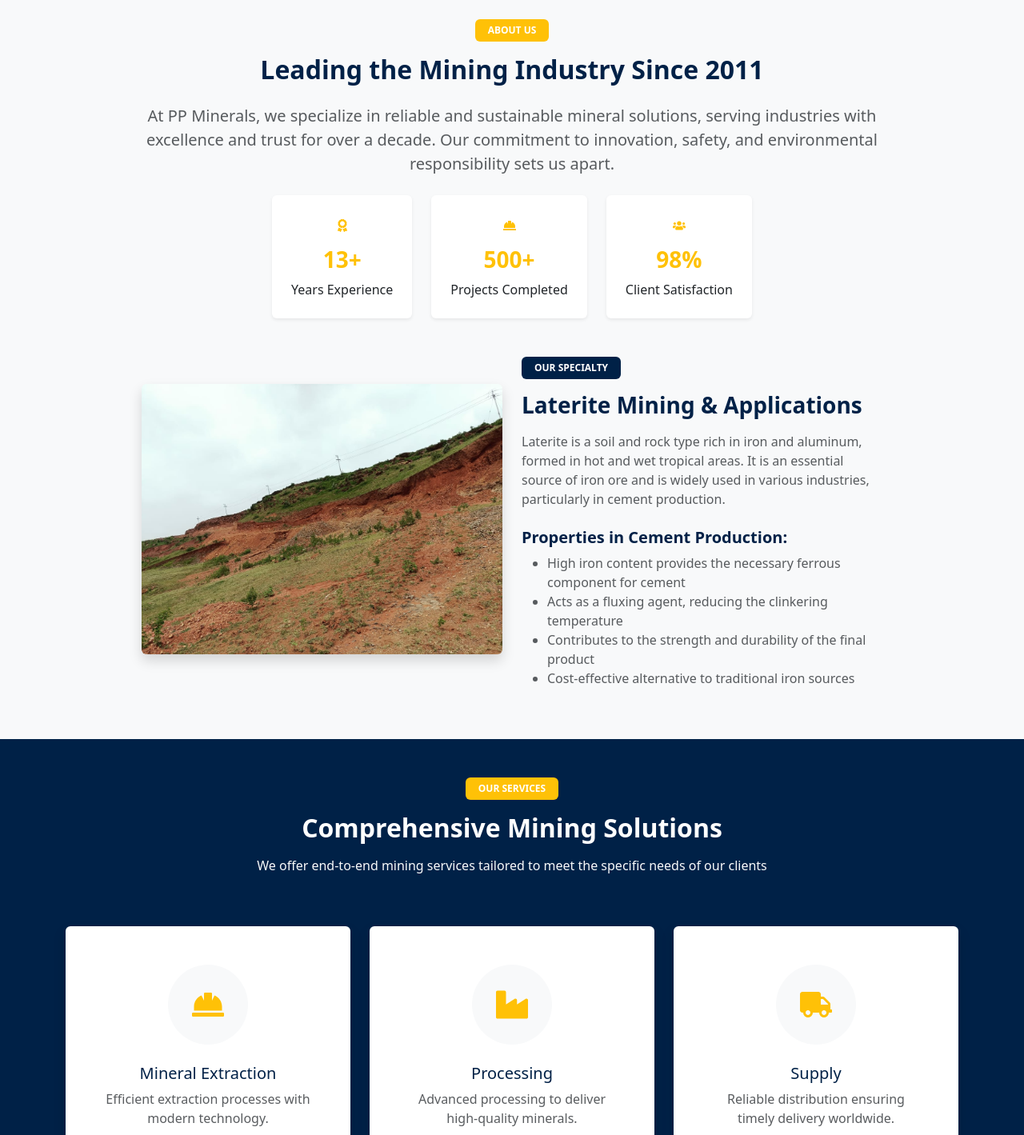
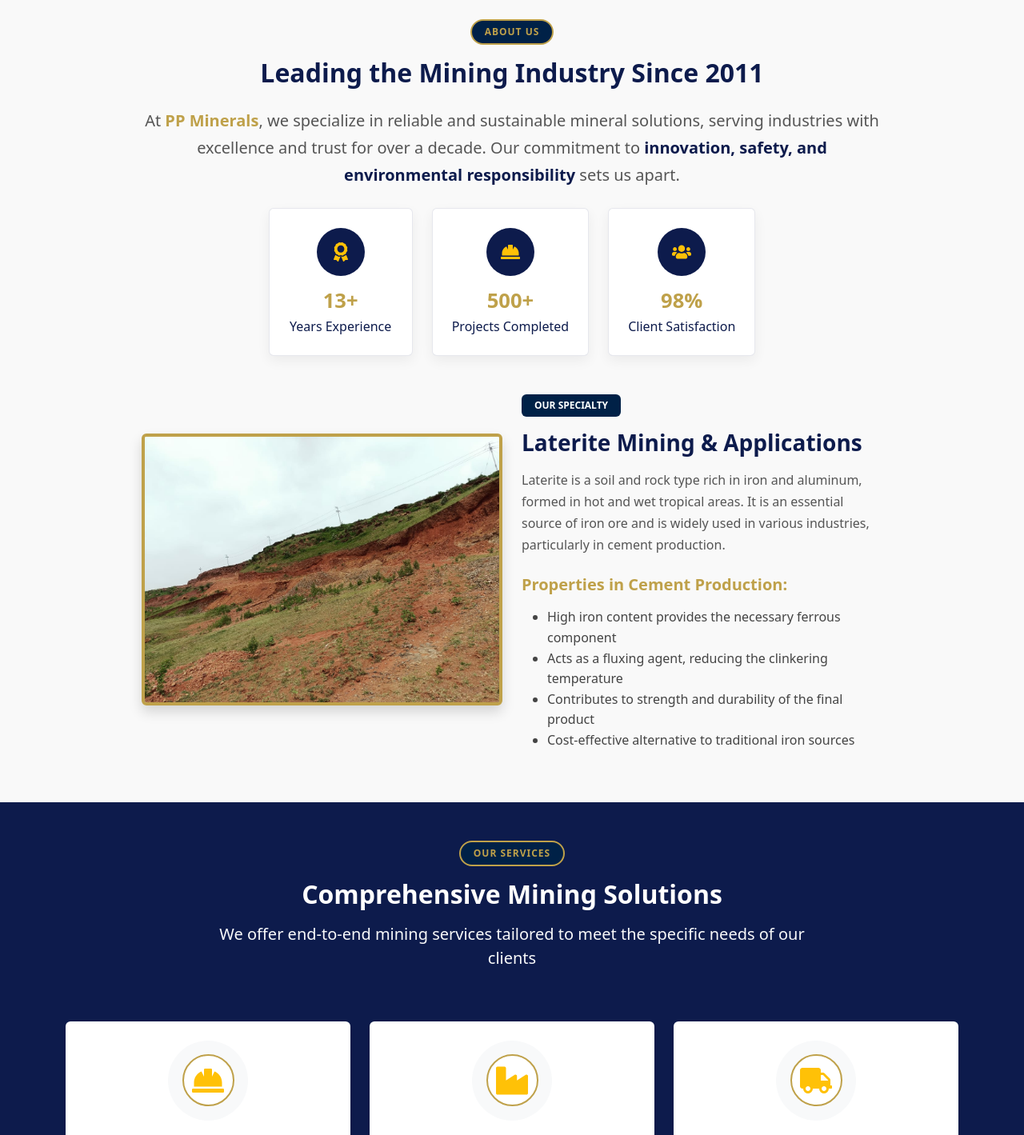
Before and after one commit to ppminerals/PP-Minerals, a React (Vite) app in the folder frontend/: page / in a window 1280 px wide. Shown: the part 880-2299 px from the top of the page at 80% size. Built offline with nearby package versions, Linux system fonts and the light colour scheme.

Commit message:
newcommit

```diff
--- a/frontend/src/Components/NewHome.jsx
+++ b/frontend/src/Components/NewHome.jsx
@@ -273,53 +273,133 @@ const Home = () => {
       </div>
 
       {/* About Preview */}
-      <section className="py-5 bg-light">
+      <section
+  className="py-5"
+  style={{ backgroundColor: "#f9f9f9" }}
+>
   <Container>
     <Row className="justify-content-center">
       <Col lg={10} className="text-center">
-              <Badge bg="warning" className="mb-3 px-3 py-2">ABOUT US</Badge>
-              <h2 className="fw-bold mb-4 text-primary">Leading the Mining Industry Since 2011</h2>
-              <p className="lead text-muted mb-4">
-                At PP Minerals, we specialize in reliable and sustainable mineral solutions,
-                serving industries with excellence and trust for over a decade. Our commitment to
-                innovation, safety, and environmental responsibility sets us apart.
+        {/* Section Heading */}
+        <Badge
+          style={{
+            backgroundColor: "transparent",
+            border: "2px solid #BFA14A",
+            color: "#BFA14A",
+            fontWeight: "600",
+            letterSpacing: "1px",
+          }}
+          className="mb-3 px-3 py-2 rounded-pill"
+        >
+          ABOUT US
+        </Badge>
+        <h2
+          className="fw-bold mb-4"
+          style={{ color: "#0D1B4C" }}
+        >
+          Leading the Mining Industry Since 2011
+        </h2>
+        <p className="lead mb-4" style={{ color: "#555", lineHeight: "1.7" }}>
+          At{" "}
+          <span style={{ color: "#BFA14A", fontWeight: 600 }}>
+            PP Minerals
+          </span>
+          , we specialize in reliable and sustainable mineral solutions,
+          serving industries with excellence and trust for over a decade.
+          Our commitment to{" "}
+          <span style={{ color: "#0D1B4C", fontWeight: 600 }}>
+            innovation, safety, and environmental responsibility
+          </span>{" "}
+          sets us apart.
         </p>
+
+        {/* Achievements */}
         <div className="d-flex justify-content-center gap-4 flex-wrap mb-5">
           {achievements.map((item, index) => (
-                  <div key={index} className="bg-white p-4 rounded shadow-sm text-center achievement-item">
-                    <div className="mb-3 achievement-icon">
+            <div
+              key={index}
+              className="achievement-item p-4 rounded text-center"
+              style={{
+                backgroundColor: "#fff",
+                border: "1px solid rgba(13, 27, 76, 0.1)",
+                boxShadow: "0 6px 16px rgba(0,0,0,0.06)",
+                minWidth: "180px",
+                transition: "transform 0.3s ease, box-shadow 0.3s ease",
+              }}
+            >
+              <div
+                className="mb-3 achievement-icon d-flex justify-content-center align-items-center mx-auto"
+                style={{
+                  width: "60px",
+                  height: "60px",
+                  borderRadius: "50%",
+                  backgroundColor: "#0D1B4C",
+                  color: "#BFA14A",
+                  fontSize: "1.5rem",
+                }}
+              >
                 {item.icon}
               </div>
-                    <h3 className="text-warning fw-bold">{item.value}</h3>
-                    <p className="mb-0 text-dark">{item.label}</p>
+              <h3
+                className="fw-bold mb-1"
+                style={{ color: "#BFA14A", fontSize: "1.6rem" }}
+              >
+                {item.value}
+              </h3>
+              <p className="mb-0" style={{ color: "#0D1B4C", fontWeight: 500 }}>
+                {item.label}
+              </p>
             </div>
           ))}
         </div>
 
-              {/* Laterite Information */}
+        {/* Laterite Section */}
         <Row className="text-start mt-5 align-items-center">
           <Col md={6} className="mb-4">
             <img
               src="/images/6a.jpeg"
               alt="Laterite"
               className="img-fluid rounded shadow"
+              style={{
+                border: "4px solid #BFA14A",
+                borderRadius: "12px",
+              }}
             />
           </Col>
           <Col md={6}>
-                  <Badge bg="primary" className="mb-3 px-3 py-2">OUR SPECIALTY</Badge>
-                  <h3 className="fw-bold mb-3 text-primary">Laterite Mining & Applications</h3>
-                  <p className="text-muted">
-                    Laterite is a soil and rock type rich in iron and aluminum, formed in hot and wet tropical areas.
-                    It is an essential source of iron ore and is widely used in various industries, particularly in cement production.
+            <Badge
+              style={{
+                backgroundColor: "#0D1B4C",
+                color: "#fff",
+              }}
+              className="mb-3 px-3 py-2"
+            >
+              OUR SPECIALTY
+            </Badge>
+            <h3
+              className="fw-bold mb-3"
+              style={{ color: "#0D1B4C" }}
+            >
+              Laterite Mining & Applications
+            </h3>
+            <p className="mb-4" style={{ color: "#555", lineHeight: "1.7" }}>
+              Laterite is a soil and rock type rich in iron and aluminum,
+              formed in hot and wet tropical areas. It is an essential
+              source of iron ore and is widely used in various industries,
+              particularly in cement production.
             </p>
-                  <h5 className="fw-bold mt-4 text-primary">Properties in Cement Production:</h5>
-                  <ul className="text-muted">
-                    <li>High iron content provides the necessary ferrous component for cement</li>
+            <h5
+              className="fw-bold mb-3"
+              style={{ color: "#BFA14A" }}
+            >
+              Properties in Cement Production:
+            </h5>
+            <ul style={{ color: "#444", lineHeight: "1.6" }}>
+              <li>High iron content provides the necessary ferrous component</li>
               <li>Acts as a fluxing agent, reducing the clinkering temperature</li>
-                    <li>Contributes to the strength and durability of the final product</li>
+              <li>Contributes to strength and durability of the final product</li>
               <li>Cost-effective alternative to traditional iron sources</li>
             </ul>
-
           </Col>
         </Row>
       </Col>
@@ -328,36 +408,88 @@ const Home = () => {
   </section>
 
       {/* Services Preview */}
-      <section className="py-5 bg-primary text-white">
+  <section className="py-5" style={{ backgroundColor: "#0D1B4C", color: "#fff" }}>
   <Container>
+    {/* Section Heading */}
     <Row className="justify-content-center mb-5">
       <Col lg={8} className="text-center">
-              <Badge bg="warning" className="mb-3 px-3 py-2">OUR SERVICES</Badge>
-              <h2 className="fw-bold mb-3">Comprehensive Mining Solutions</h2>
-              <p className="text-light">
+        <Badge
+          style={{
+            backgroundColor: "transparent",
+            border: "2px solid #BFA14A",
+            color: "#BFA14A",
+            fontWeight: "600",
+            letterSpacing: "1px",
+          }}
+          className="mb-3 px-3 py-2 rounded-pill"
+        >
+          OUR SERVICES
+        </Badge>
+        <h2 className="fw-bold mb-3" style={{ color: "#fff" }}>
+          Comprehensive Mining Solutions
+        </h2>
+        <p className="text-light fs-5">
           We offer end-to-end mining services tailored to meet the specific needs of our clients
         </p>
       </Col>
     </Row>
 
+    {/* Service Cards */}
     <Row>
-            {services.map(service => (
+      {services.map((service) => (
         <Col lg={4} md={6} className="mb-4" key={service.id}>
-                <Card className="h-100 border-0 shadow service-card">
-                  <Card.Body className="text-center p-5">
-                    <div className="icon-wrapper mb-4">
+          <Card className="border-0 shadow-sm service-card mx-auto">
+            <Card.Body className="text-center p-4">
+              {/* Icon */}
+              <div className="icon-wrapper mb-3">
+                <div
+                  className="d-inline-flex align-items-center justify-content-center rounded-circle"
+                  style={{
+                    width: "65px",
+                    height: "65px",
+                    backgroundColor: "#fff",
+                    border: "2px solid #BFA14A",
+                    color: "#0D1B4C",
+                    fontSize: "1.5rem",
+                  }}
+                >
                   {service.icon}
                 </div>
-                    <Card.Title className="h4 text-primary">{service.title}</Card.Title>
-                    <Card.Text className="text-muted mb-4">
+              </div>
+
+              {/* Title */}
+              <Card.Title
+                className="fw-bold mb-2"
+                style={{ fontSize: "1.15rem", color: "#0D1B4C" }}
+              >
+                {service.title}
+              </Card.Title>
+
+              {/* Description */}
+              <Card.Text
+                className="text-muted mb-3"
+                style={{ fontSize: "0.9rem", lineHeight: "1.5" }}
+              >
                 {service.description}
               </Card.Text>
+
+              {/* Button */}
               <Button
-                      variant="outline-primary"
-                      onClick={() => handleShowModal({
+                variant="outline"
+                onClick={() =>
+                  handleShowModal({
                     title: service.title,
-                        content: service.fullDescription
-                      })}
+                    content: service.fullDescription,
+                  })
+                }
+                style={{
+                  borderColor: "#BFA14A",
+                  color: "#BFA14A",
+                  fontWeight: "600",
+                  fontSize: "0.85rem",
+                  padding: "0.4rem 1.2rem",
+                }}
+                className="rounded-pill learn-more-btn"
               >
                 Learn More
               </Button>
@@ -499,34 +631,60 @@ const Home = () => {
       </section>
 
       {/* Founders Section */}
-      <section className="py-5 bg-white" id="Team">
+     <section className="py-5 bg-light" id="Team">
   <Container>
+    {/* Section Heading */}
     <Row className="justify-content-center mb-5">
       <Col lg={8} className="text-center">
-              <Badge bg="primary" className="mb-3 px-3 py-2">OUR LEADERSHIP</Badge>
-              <h2 className="fw-bold mb-3 text-primary">Meet Our Founders</h2>
-              <p className="text-muted">
-                The visionary leaders behind PP Minerals' success
+        <Badge
+          style={{ backgroundColor: "#BFA14A", color: "#fff" }}
+          className="mb-3 px-3 py-2 fs-6 shadow-sm text-uppercase"
+        >
+          Our Leadership
+        </Badge>
+        <h2 className="fw-bold mb-3 display-6" style={{ color: "#0D1B4C" }}>
+          Meet Our Founders
+        </h2>
+        <p className="text-muted fs-5">
+          The visionary leaders behind{" "}
+          <span style={{ color: "#BFA14A", fontWeight: 600 }}>PP Minerals</span>
+          ' success
         </p>
       </Col>
     </Row>
 
-          <Row>
+    {/* Founders List */}
+    <Row className="g-5">
       {founders.map((founder, index) => (
-              <Col lg={6} className="mb-5" key={index}>
-                <div className="d-flex flex-column flex-md-row">
-                  <div className="me-md-4 mb-3 mb-md-0">
+        <Col lg={6} key={index}>
+          <div className="d-flex flex-column flex-md-row align-items-center align-items-md-start p-4 bg-white shadow-sm rounded-4 h-100 founder-card">
+
+            {/* Founder Image */}
+            <div className="me-md-4 mb-3 mb-md-0 text-center text-md-start">
               <img
                 src={founder.image}
                 alt={founder.name}
-                      className="rounded shadow"
-                      style={{width: '150px', height: '150px', objectFit: 'cover'}}
+                className="rounded-circle shadow-sm founder-img"
+                style={{
+                  width: "140px",
+                  height: "140px",
+                  objectFit: "cover",
+                  border: "4px solid #BFA14A",
+                }}
               />
             </div>
+
+            {/* Founder Details */}
             <div>
-                    <h4 className="text-primary fw-bold">{founder.name}</h4>
-                    <h6 className="text-warning mb-3">{founder.role}</h6>
-                    <p className="text-muted">{founder.description}</p>
+              <h4 className="fw-bold mb-1" style={{ color: "#0D1B4C" }}>
+                {founder.name}
+              </h4>
+              <h6 className="fw-semibold mb-3" style={{ color: "#BFA14A" }}>
+                {founder.role}
+              </h6>
+              <p className="text-muted mb-0" style={{ lineHeight: "1.6" }}>
+                {founder.description}
+              </p>
             </div>
           </div>
         </Col>
@@ -605,6 +763,8 @@ const Home = () => {
       {/* Add custom CSS for animations */}
       <style>
         {`
+
+
           :root {
             --royal-blue: #002147;
             --gold: #FFD700;
@@ -773,6 +933,22 @@ const Home = () => {
           .animate-fadeInUp {
             animation: fadeInUp 1s ease-out forwards;
           }
+
+           .founder-card {
+      transition: transform 0.3s ease, box-shadow 0.3s ease;
+      border-top: 3px solid #0D1B4C;
+    }
+    .founder-card:hover {
+      transform: translateY(-6px);
+      box-shadow: 0 10px 24px rgba(13, 27, 76, 0.15);
+    }
+    .founder-img {
+      transition: transform 0.3s ease, border-color 0.3s ease;
+    }
+    .founder-card:hover .founder-img {
+      transform: scale(1.05);
+      border-color: #0D1B4C;
+    }
         `}
       </style>
     </div>
```
Lines whose indentation alone changed are shown as unchanged.
